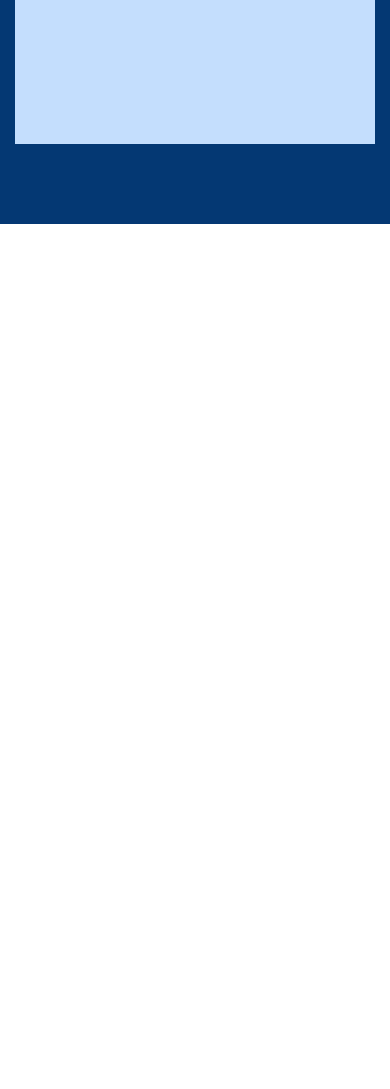
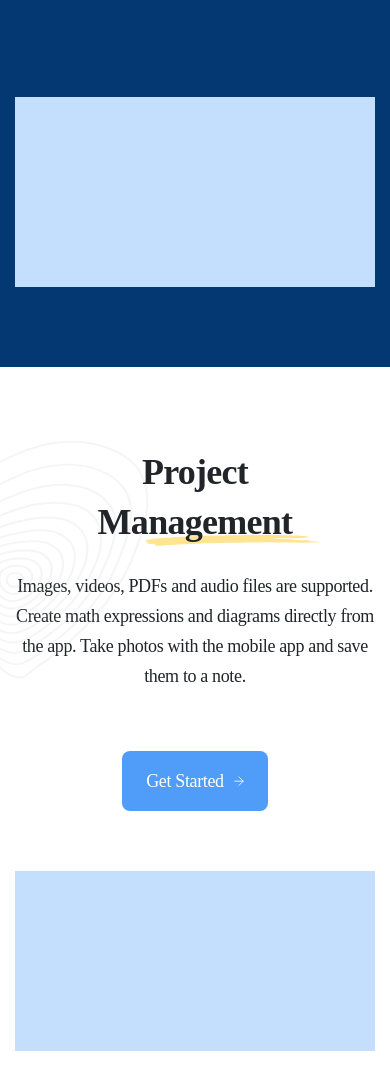
Before and after one commit to anastasia-mia/landingPage, a website: page main.html in a window 390 px wide. Shown: the part 603-1692 px from the top of the page. Before the commit the page ends 844 px from the top, so only its background shows below. Drawn offline with Linux system fonts and the light colour scheme.

Commit message:
section "Project Management" creating

```diff
--- a/main.html
+++ b/main.html
@@ -42,12 +42,24 @@
                 <img class="whitePace_wavyImage" src="img/wavyElement.png" alt="wavyImage">
                 <div class="whitePace__container">
                     <div class="whitePace_content">
-                        <p class="whitePace_title title title_white">Get More Done with whitepace</p>
-                        <p class="whitePace_text text_white">Project management software that enables your teams to collaborate, plan, analyze and manage everyday tasks</p>
+                        <p class="whitePace_title title">Get More Done with whitepace</p>
+                        <p class="whitePace_text text">Project management software that enables your teams to collaborate, plan, analyze and manage everyday tasks</p>
                         <button class="whitePace_button button">Try Whitepace free</button>
                     </div>
                     <div class="whitePace_forImage">
                         <div class="whitePace_image"></div>
+                    </div>
+                </div>
+            </section>
+            <section class="management">
+                <div class="management__container">
+                    <div class="management_content">
+                        <p class="management_title title">Project Management</p>
+                        <p class="management_text text">Images, videos, PDFs and audio files are supported. Create math expressions and diagrams directly from the app. Take photos with the mobile app and save them to a note.</p>
+                        <button class="button">Get Started</button>
+                    </div>
+                    <div class="management_forImage">
+                        <div class="management_image"></div>
                     </div>
                 </div>
             </section>
--- a/styles/_section.scss
+++ b/styles/_section.scss
@@ -15,10 +15,16 @@
 
   &_title {
     padding: 100px 0 24px 0;
+    font-size: 64px;
+    line-height: 77px;
+    color: white;
+    &:after{
+      display: none;
+    }
   }
 
-  &_text {
-    padding-bottom: 60px;
+  &_text{
+    color: white;
   }
 
   &_wavyImage{
@@ -29,19 +35,60 @@
     width: 100%;
   }
 
-  &_forImage {
+  &_image {
     display: flex;
     flex: 1 1 824px;
+
+  }
+
+  &_forImage{
+    width: 100%;
+    max-height: 549px;
+    background-color: $imageColor;
+    z-index: 3;
+  }
+}
+
+.management {
+  padding: 140px 0 50px 0;
+  position: relative;
+
+  &__container {
+    display: flex;
+    gap: 60px;
+  }
+
+  &_content {
+    display:block;
+    z-index:3;
+  }
+
+  &_title {
+    padding-right: 210px;
+  }
+
+  &_image {
+    display: flex;
+    flex: 1 1 748px;
     z-index: 3;
   }
 
-  &_image{
+  &_forImage {
     width: 100%;
-    max-height: 549px;
+    height: 547px;
     background-color: $imageColor;
   }
+
+  &__container:before{
+    content:'';
+    background: url("../img/backManagement.svg") no-repeat;
+    position: absolute;
+    top: 35%;
+    left: 0;
+    width: 100%;
+    height: 100%;
+  }
 }
-
 
 @media (max-width: 1400px){
   .whitePace {
@@ -53,6 +100,21 @@
 
     &_forImage{
       height: 456px;
+    }
+  }
+
+  .management{
+    &__container:before{
+      top:0;
+      left: -10%;
+    }
+
+    &_forImage{
+      height: 448px;
+    }
+
+    &_title {
+      padding: 18px 0 24px 0;
     }
   }
 }
@@ -68,21 +130,32 @@
       height: 350px;
     }
   }
+
+  .management{
+    &__container{
+      gap: 124px;
+    }
+
+    &__container:before{
+      top: -8%;
+      left: -30%;
+      transform: scale(0.5) rotate(10deg);
+    }
+
+    &_title {
+      padding: 0 0 24px 0;
+      width: 400px;
+    }
+
+    &_forImage{
+      height: 328px;
+    }
+  }
 }
 
 @media (max-width: 768px){
   .whitePace {
     padding: 215px 0 100px 0;
-
-    &__container {
-      display: block;
-    }
-
-    &_content {
-      justify-content: center;
-      align-items: center;
-      text-align: center;
-    }
 
     &_button{
       margin-bottom: 100px;
@@ -93,6 +166,48 @@
       height: 350px;
       margin: auto;
     }
+  }
+
+  .whitePace__container, .management__container{
+    display: block;
+  }
+
+  .whitePace_content, .management_content{
+    justify-content: center;
+    align-items: center;
+    text-align: center;
+  }
+
+  .management{
+    padding-top: 100px;
+
+    &__container:before{
+      top: -20%;
+      left: -33%;
+      transform: scale(0.5) rotate(10deg);
+    }
+
+    &_content{
+      margin-bottom: 60px;
+    }
+
+    &_forImage{
+      max-width: 560px;
+      height: 350px;
+      margin: auto;
+    }
+
+    &_title{
+      width: 480px;
+      margin: auto;
+    }
+  }
+}
+
+@media (max-width: 550px){
+  .management_title{
+    line-height: 50px;
+    width: 400px;
   }
 }
 
@@ -105,4 +220,24 @@
       height: 190px;
     }
   }
+
+  .management{
+    padding-top: 80px;
+
+    &_forImage{
+      width: 100%;
+      height: 180px;
+    }
+
+    &__container:before{
+      top: -10%;
+      left: -37%;
+      transform: scale(0.5) rotate(0) scaleY(1.2);
+      background-size: contain;
+    }
+
+    &_title{
+      width: 250px;
+    }
+  }
 }
```
Also changed, not shown: img/backManagement.svg (added), img/underline.svg (added), styles/main.css, 1 other file.
